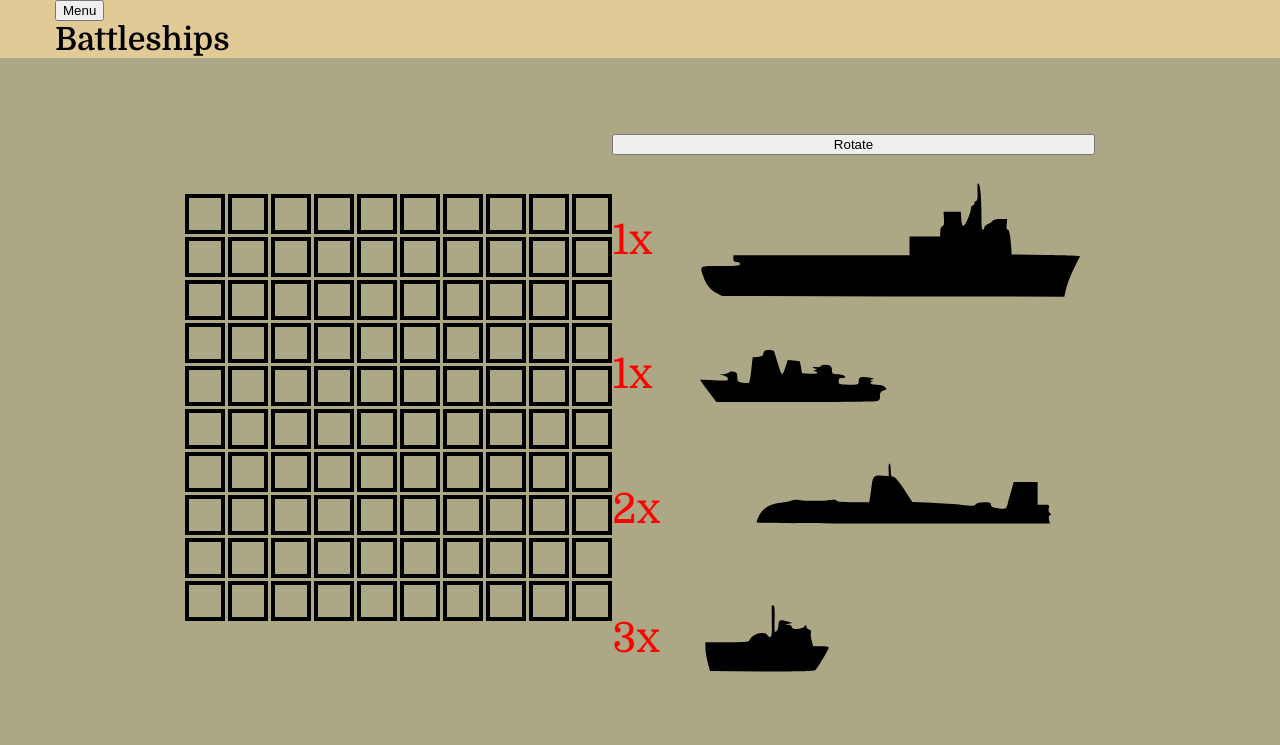
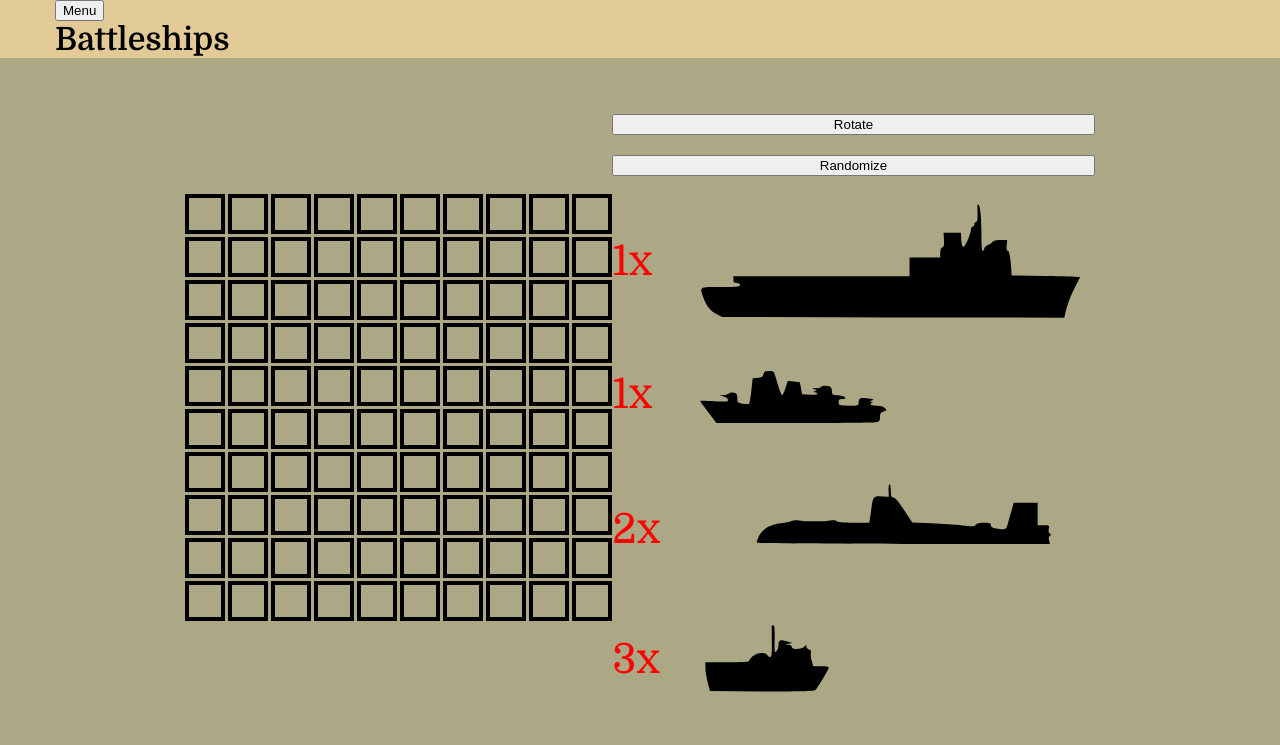
Before and after one commit to AminuMado/battleships, a website built with webpack: page src/index.html in a window 1280 px wide. Shown: the top 745 px of the page. Built offline with nearby package versions, Linux system fonts and the light colour scheme.

Commit message:
added the randomize button

```diff
--- a/src/index.html
+++ b/src/index.html
@@ -128,6 +128,7 @@
           <div class="ship-selection-container">
             <div class="selection">
               <button type="button" class="rotate">Rotate</button>
+              <button type="button" class="random">Randomize</button>
               <div class="ship-container">
                 <span class="count">1x</span>
                 <div class="ship">
```
